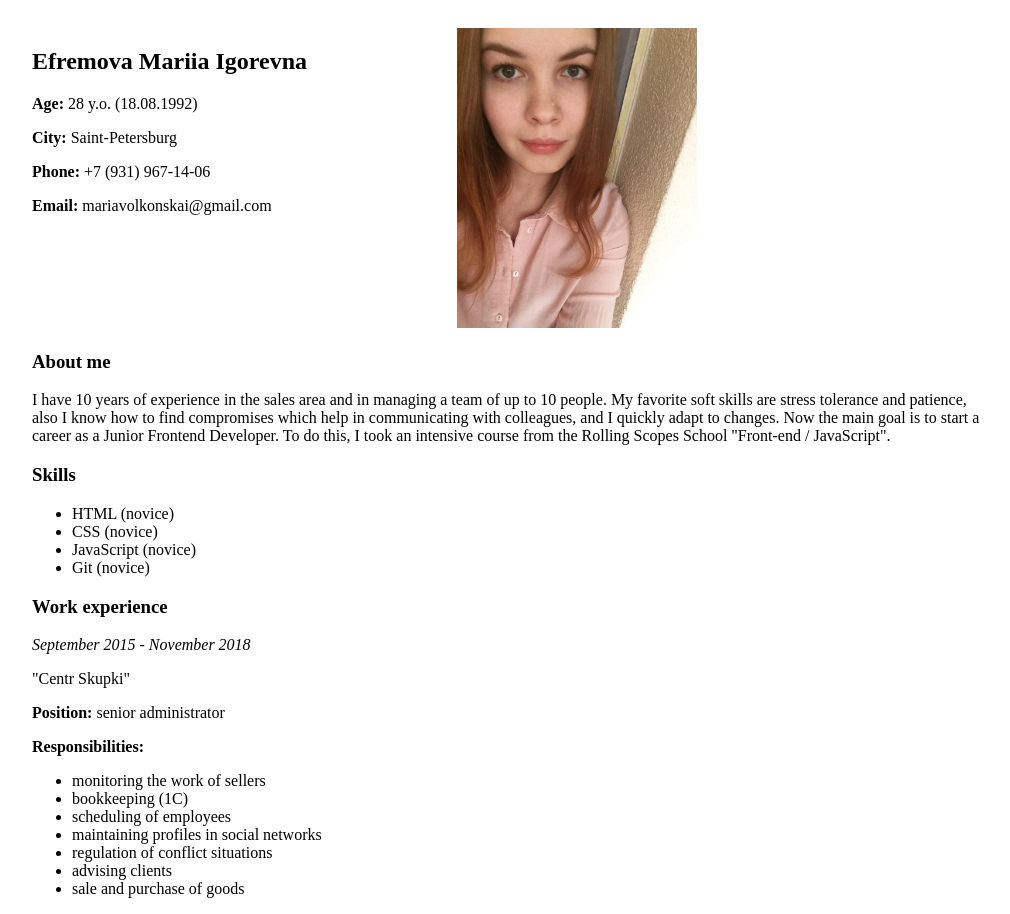
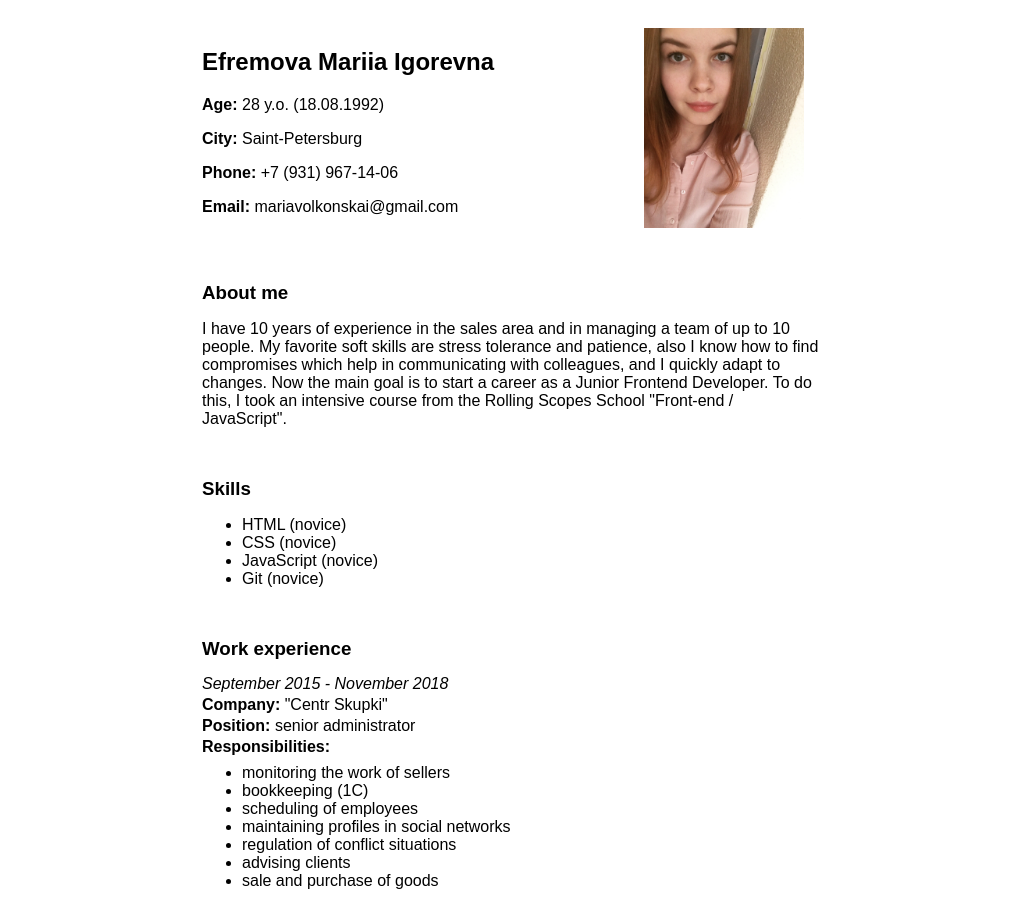
Before and after one commit to Mari180892/rsschool-cv, a plain HTML site: page index.html in a window 1280 px wide. Shown: the top 914 px of the page, without its empty margins (128-1138 px from the left). Drawn offline with Linux system fonts and the light colour scheme.

Commit message:
feat: apply styles

```diff
--- a/cv.css
+++ b/cv.css
@@ -1,11 +1,31 @@
+body {
+    font-family: Arial, Helvetica, sans-serif;
+}
+
 .container {
-    max-width: 960px;
+    max-width: 620px;
     margin: 0 auto;
     padding: 20px;
 }
 
+section + section {
+    margin-top: 50px;
+}
+
+.section-title {
+    margin-bottom: 15px;
+}
+
+.experience p {
+    margin: 3px 0px;
+}
+
+.experience ul {
+    margin-top: 8px;
+}
+
 .image {
-    height: 300px;
+    height: 200px;
     margin-left: 150px;
 
 }
--- a/index.html
+++ b/index.html
@@ -16,11 +16,11 @@
                 <p><strong>Phone:</strong> +7 (931) 967-14-06</p>
                 <p><strong>Email:</strong> mariavolkonskai@gmail.com</p>
             </div>
-            <img src="photo_for_cv.jpg" class="image">
+            <img src="photo_for_cv.jpg" class="image" height="200">
         </section>
 
         <section>
-            <h3>About me</h3>
+            <h3 class="section-title">About me</h3>
             <p>
                 I have 10 years of experience in the sales area and
                 in managing a team of up to 10 people. My favorite soft
@@ -34,7 +34,7 @@
         </section>
 
         <section>
-            <h3>Skills</h3>
+            <h3 class="section-title">Skills</h3>
             <ul>
                 <li>HTML (novice)</li>
                 <li>CSS (novice)</li>
@@ -43,10 +43,10 @@
             </ul>
         </section>
 
-        <section>
-            <h3>Work experience</h3>
+        <section class="experience">
+            <h3 class="section-title">Work experience</h3>
             <p><i>September 2015 - November 2018</i></p>
-            <p>"Centr Skupki"</p>
+            <p><strong>Company: </strong>"Centr Skupki"</p>
             <p><strong>Position:</strong> senior administrator</p>
             <p><strong>Responsibilities:</strong></p>
             <ul>
@@ -61,7 +61,7 @@
         </section>
 
         <section>
-            <h3>Education</h3>
+            <h3 class="section-title">Education</h3>
             <ul>
                 <li>Complete secondary education at the physics and mathematics Lyceum.</li>
                 <li>Incomplete higher education in the specialty Manager</li>
@@ -70,7 +70,7 @@
         </section>
 
         <section>
-            <h3>English</h3>
+            <h3 class="section-title">English</h3>
             <ul>
                 <li>Elementary (A1-A2)</li>
             </ul>
```
